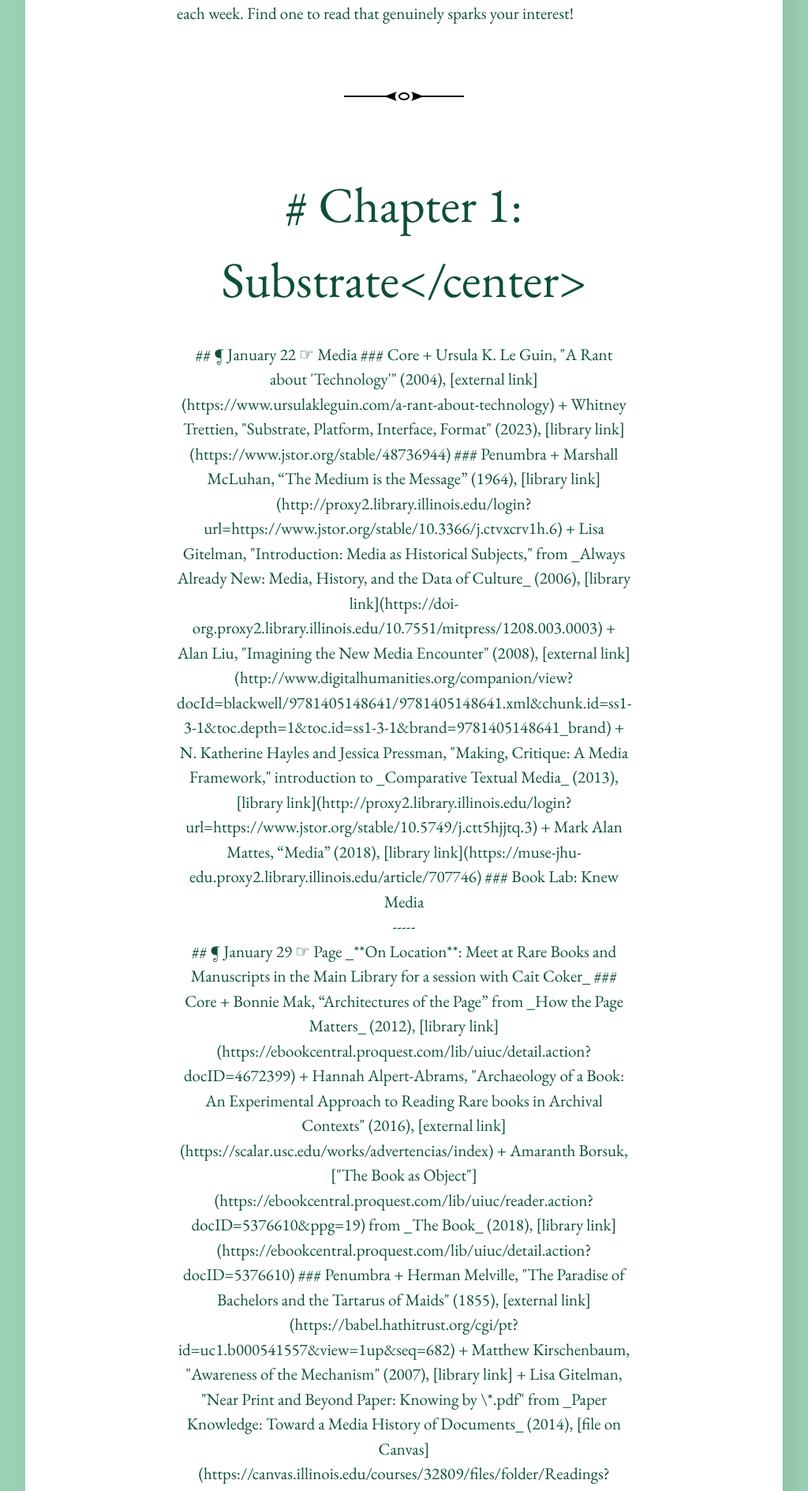
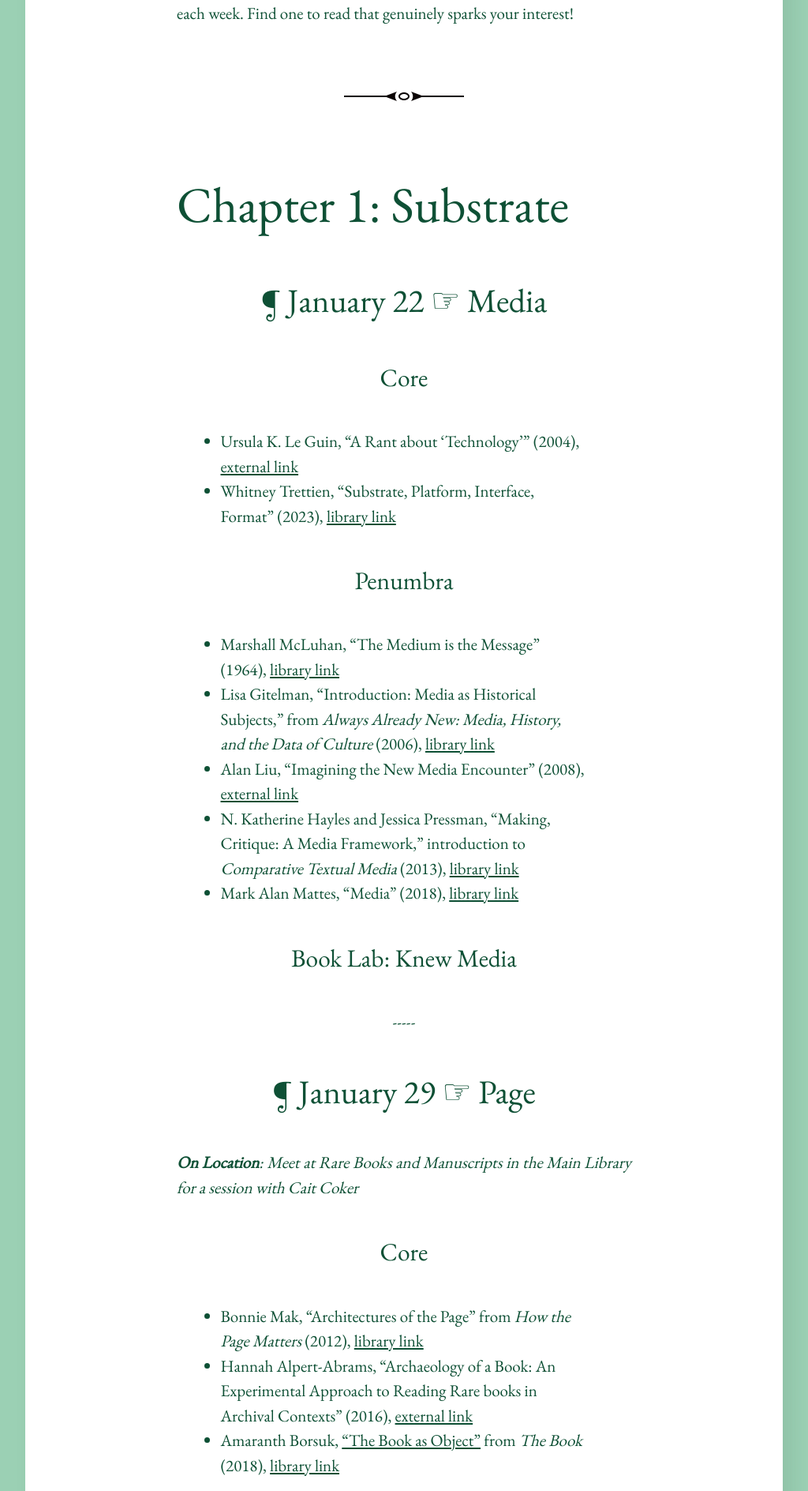
Before and after one commit to rccordell/s25bl, a Jekyll site: the page built from schedule.md, in a window 1280 px wide. Shown: the part 976-2864 px from the top of the page at 79% size, without its empty margins (128-1152 px from the left). Built offline with Jekyll 4.4.1, drawn with Linux system fonts in a browser that asks for light colours; some of the changed text lies outside the part shown.

Commit message:
Update schedule.md

```diff
--- a/schedule.md
+++ b/schedule.md
@@ -11,7 +11,7 @@
 
 <center><hr></center>
 
-<center><h1># Chapter 1: Substrate</center></h1>
+# Chapter 1: Substrate
 
 ## ¶ January 22 ☞ Media
 
@@ -54,7 +54,7 @@
 
 <center><hr></center>
 
-<center><h1>Chapter 2: Platform</center></h1>
+# Chapter 2: Platform
 
 To prepare for our labs in the coming weeks, you should choose one of the definitions of "the book" Amaranth Borsuk compiled from scholars, artists, writers, and many others when writing _The Book_. Find a definition that resonates with your own understandings of and ambitions for the book: one that feels somehow meaningful to you. The <https://t-h-e-b-o-o-k.com/> website does not work well anymore, but is [archived through the Wayback Machine](https://web.archive.org/web/20210301122906/https://t-h-e-b-o-o-k.com/definitions/), where the collected definitions are easier to browse.
 
@@ -126,7 +126,7 @@
 
 <center><hr></center>
 
-<center><h1>Chapter 3: Format</center></h1>
+# Chapter 3: Format
 
 ## ¶ February 26 ☞ Experiment
 
@@ -221,7 +221,7 @@
 
 <center><hr></center>
 
-<center><h1>Chapter 4: Interface</center></h1>
+# Chapter 4: Interface
 
 ## ¶ April 1: Modality
 
@@ -292,7 +292,7 @@
 
 <center><hr></center>
 
-<center><h1>Coda: Memory</center></h1>
+# Coda: Memory
 
 ## ¶ April 22 ☞ Etaoin
 
```
